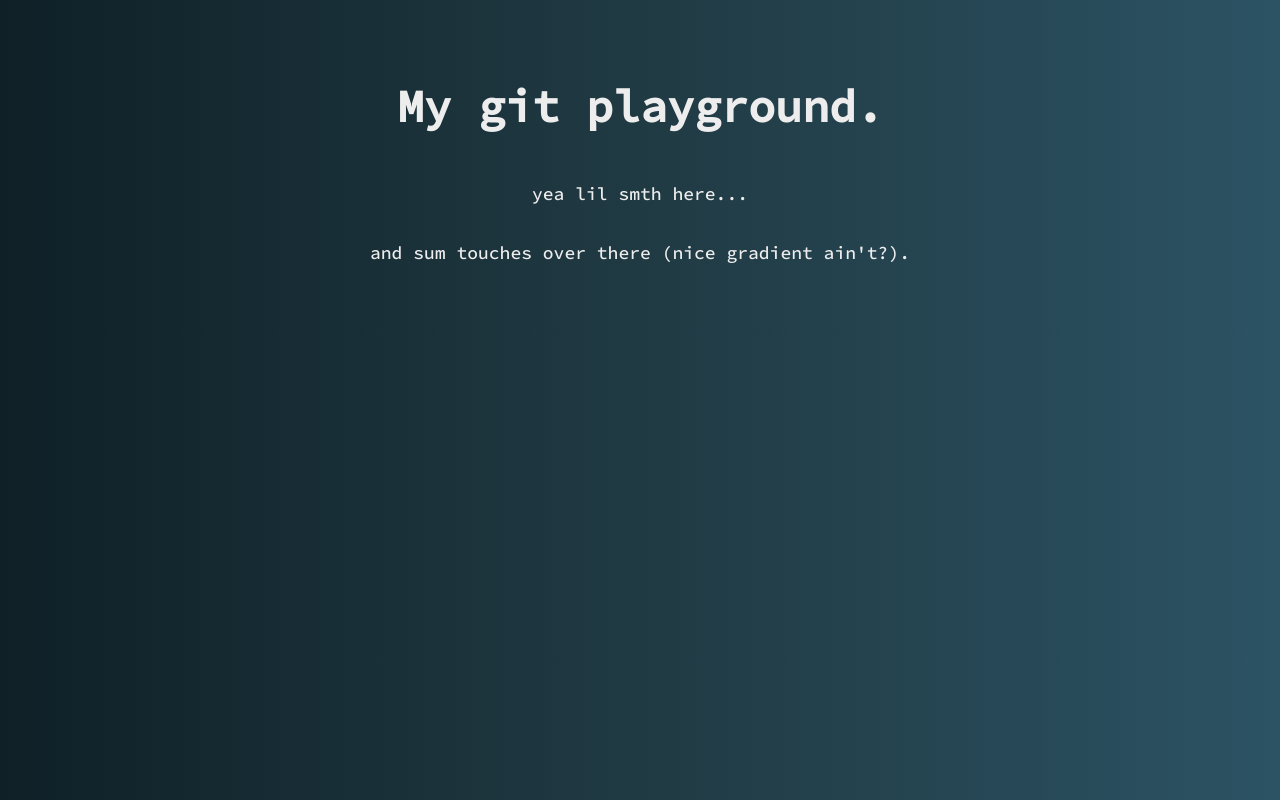
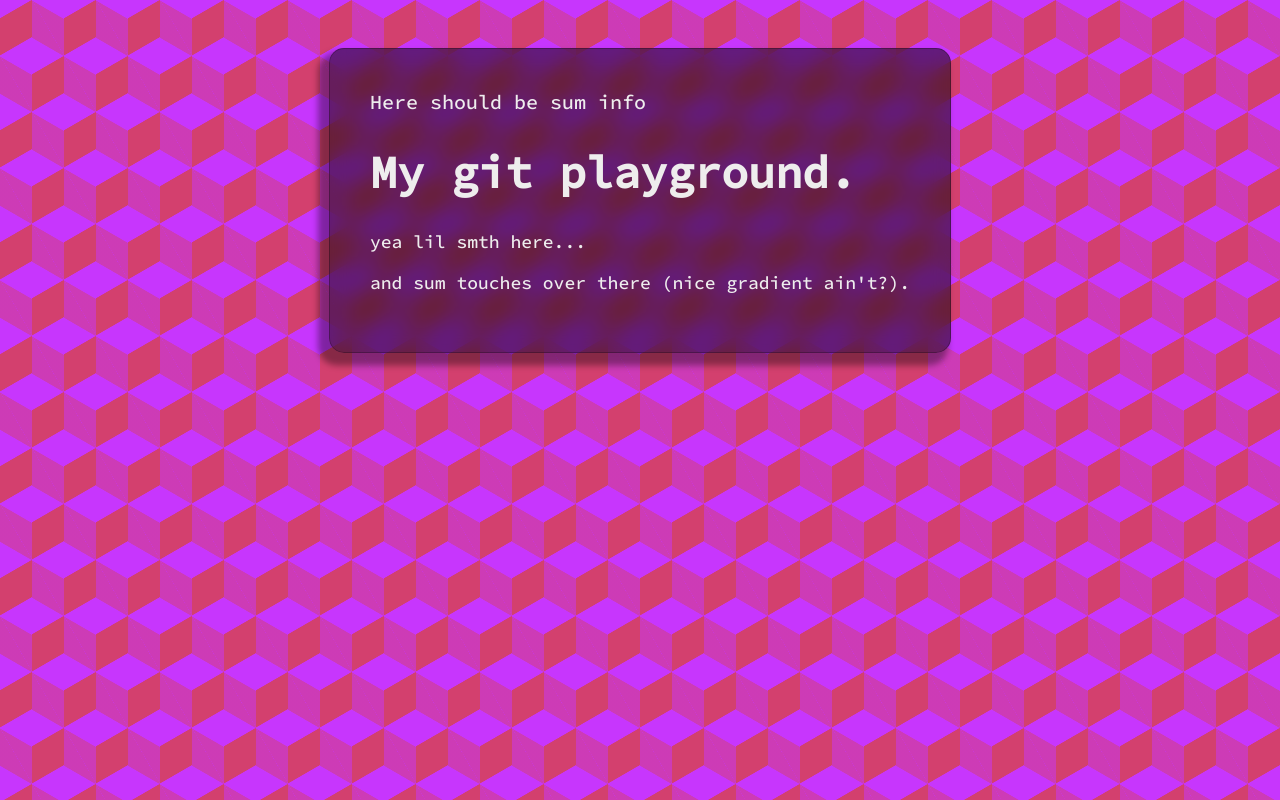
Before and after one commit to wherearethedoritos/julysplayground, a plain HTML site: page index.html in a window 1280 px wide. Shown: the top 800 px of the page. Drawn offline with Linux system fonts and the light colour scheme.

Commit message:
Changed bg, added glass box n shadow, merged the header in the landing box

```diff
--- a/index.html
+++ b/index.html
@@ -12,11 +12,17 @@
 </head>
 <body>
     <div class="container">
-        <h1>My git playground.</h1>
-        <p>
-        yea lil smth here...
-        </p>
-        <p>and sum touches over there (nice gradient ain't?).</p>
+
+
+        <div class="landing">
+                <div class="header">
+                <header>Here should be sum info</header>
+                </div>
+            <h1>My git playground.</h1>
+            <p> yea lil smth here...</p>
+            <p> and sum touches over there (nice gradient ain't?).</p>
+        </div>
+
     </div>
 
 
--- a/styles.css
+++ b/styles.css
@@ -1,9 +1,11 @@
 html {font-size: 62.5%;}
 
 body {
-    background: #0F2027;
-    background: -webkit-linear-gradient(to right, #2C5364, #203A43, #0F2027);
-    background: linear-gradient(to left, #2C5364, #203A43, #0F2027);
+    overflow-x: hidden;
+    background-image:  linear-gradient(30deg, #c736fd 12%, transparent 12.5%, transparent 87%, #c736fd 87.5%, #c736fd), linear-gradient(150deg, #c736fd 12%, transparent 12.5%, transparent 87%, #c736fd 87.5%, #c736fd), linear-gradient(30deg, #c736fd 12%, transparent 12.5%, transparent 87%, #c736fd 87.5%, #c736fd), linear-gradient(150deg, #c736fd 12%, transparent 12.5%, transparent 87%, #c736fd 87.5%, #c736fd), linear-gradient(60deg, rgba(199,54,253,0.5) 25%, transparent 25.5%, transparent 75%, rgba(199,54,253,0.5) 75%, rgba(199,54,253,0.5)), linear-gradient(60deg, rgba(199,54,253,0.5) 25%, transparent 25.5%, transparent 75%, rgba(199,54,253,0.5) 75%, rgba(199,54,253,0.5));
+    background-size: 64px 112px;
+    background-position: 0 0, 0 0, 32px 56px, 32px 56px, 0 0, 32px 56px;
+    background-color: #d3406e;
 
     display: flex;
     flex-direction: column;
@@ -21,6 +23,7 @@ body {
     align-items: center;
     font-size: 20px;
     color: #eeeded;
+
 }
 
 p {
@@ -28,3 +31,17 @@ p {
 }
 
 h1 {font-size: 4.5rem;}
+
+.landing {
+    margin: 0 auto;
+    padding: 4rem;
+    text-align: left;
+    background: rgba(0,0,0,0.5);
+    -webkit-backdrop-filter: blur(10px);
+    backdrop-filter: blur(10px);
+    border: 1px solid rgba(0,0,0,0.25);
+    border-radius: 1.5rem;
+    -webkit-box-shadow: -7px 8.5px 6.5px 4px rgba(0, 0, 0, 0.36);
+    -moz-box-shadow: -7px 8.5px 6.5px 4px rgba(0, 0, 0, 0.36);
+    box-shadow: -7px 8.5px 6.5px 4px rgba(0, 0, 0, 0.36);
+    }
```
